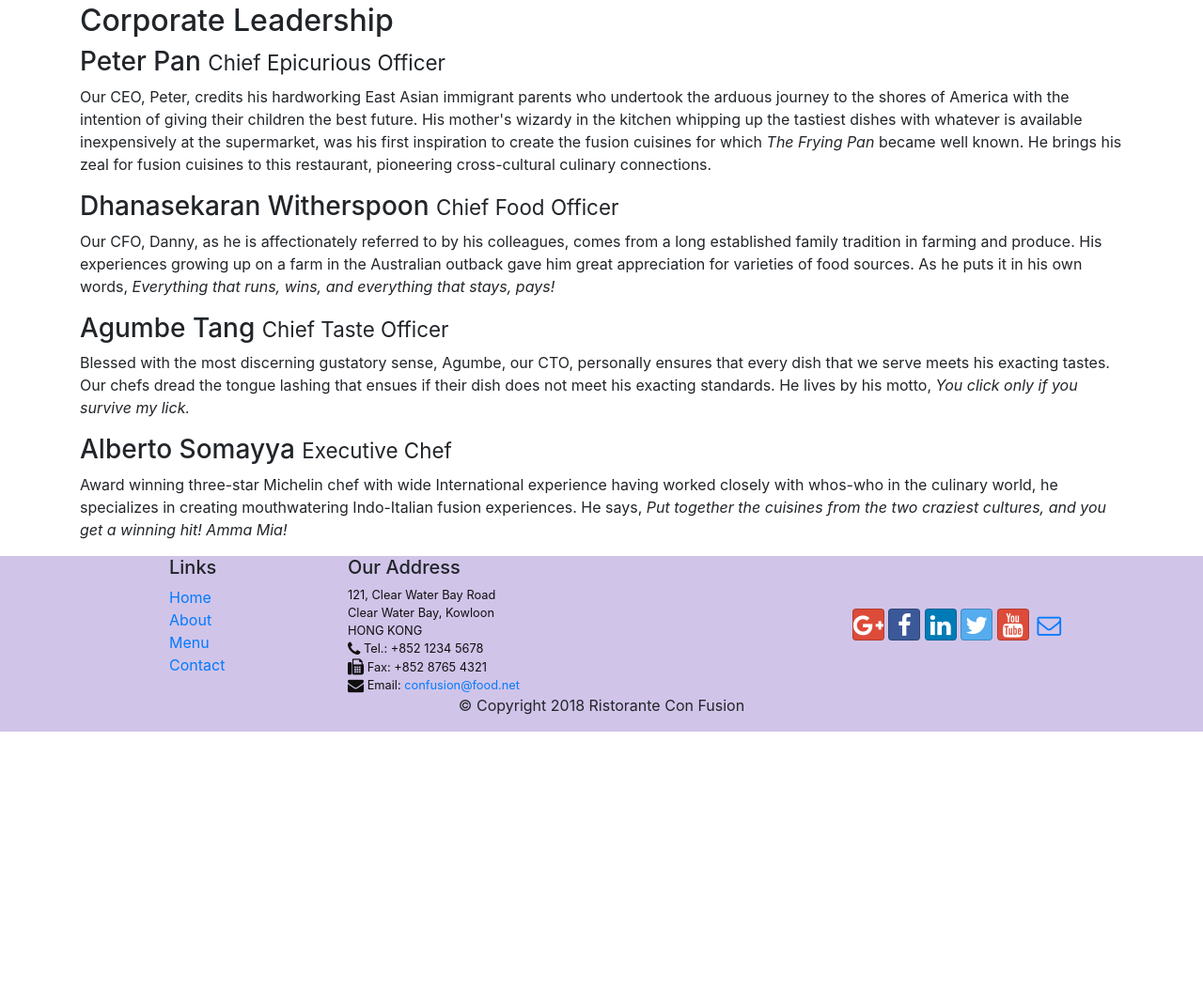
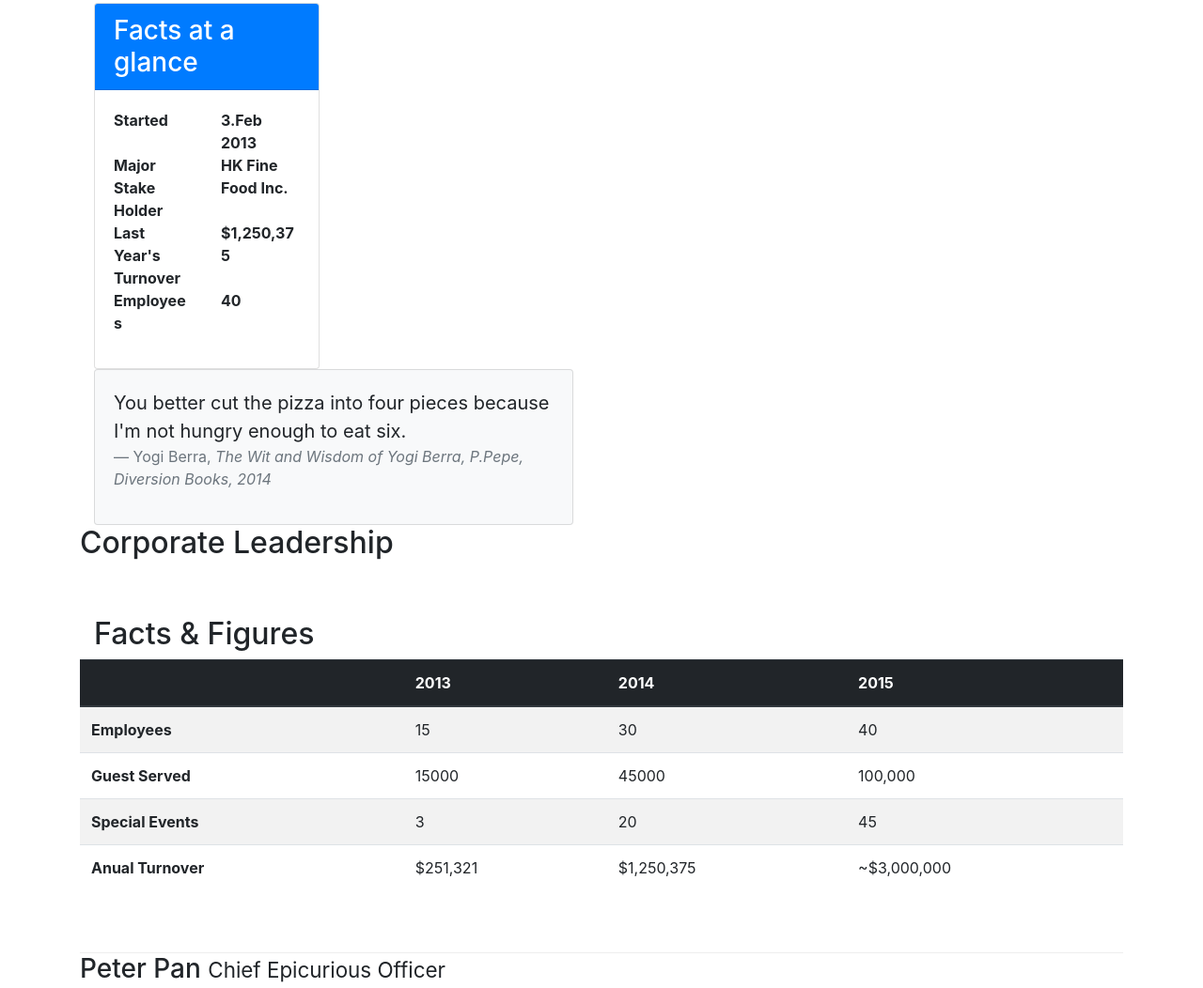
Before and after one commit to Longlhse161497/Assignment_1, a website: page aboutus.html in a window 1280 px wide. Shown: the part 706-1758 px from the top of the page at 94% size. Before the commit the page ends 1485 px from the top, so only its background shows below. Drawn offline with nearby package versions, Linux system fonts and the light colour scheme.

Commit message:
Tables an Cards

```diff
--- a/aboutus.html
+++ b/aboutus.html
@@ -25,10 +25,10 @@
             <a class="navbar-brand" href="index.html">Ristorante Con Fusion</a>
             <div class="collapse navbar-collapse" id="Navbar">
                 <ul class="navbar-nav mr-auto">
-                    <li class="nav-item"><a class="nav-link" href="index.html">Home</a></li>
-                    <li class="nav-item active"><a class="nav-link" href="aboutus.html">About</a></li>
-                    <li class="nav-item"><a class="nav-link" href="#">Menu</a></li>
-                    <li class="nav-item"><a class="nav-link" href="contactus.html">Contact</a></li>
+                    <li class="nav-item"><a class="nav-link" href="index.html"><span class="fa fa-home fa-lg"></span> Home</a></li>
+                    <li class="nav-item active"><a class="nav-link" href="aboutus.html"><span class="fa fa-info fa-lg"></span> About</a></li>
+                    <li class="nav-item"><a class="nav-link" href="#"><span class="fa fa-list fa-lg"></span> Menu</a></li>
+                    <li class="nav-item"><a class="nav-link" href="contactus.html"><span class="fa fa-address-card fa-lg"></span> Contact</a></li>
                 </ul>
             </div>
         </div>
@@ -64,6 +64,33 @@
                 <h2>Our History</h2>
                 <p>Started in 2010, Ristorante con Fusion quickly established itself as a culinary icon par excellence in Hong Kong. With its unique brand of world fusion cuisine that can be found nowhere else, it enjoys patronage from the A-list clientele in Hong Kong.  Featuring four of the best three-star Michelin chefs in the world, you never know what will arrive on your plate the next time you visit us.</p>
                 <p>The restaurant traces its humble beginnings to <em>The Frying Pan</em>, a successful chain started by our CEO, Mr. Peter Pan, that featured for the first time the world's best cuisines in a pan.</p>
+                <div class="col-12 col-sm-6">
+                    <div class="card">
+                        <h3 class="card-header bg-primary text-white">Facts at a glance</h3>
+                        <div class="card-body">
+                            <dl class="row">
+                                <dt class="col-6">Started</dt>
+                                <dt class="col-6">3.Feb 2013</dt>
+                                <dt class="col-6">Major Stake Holder</dt>
+                                <dt class="col-6">HK Fine Food Inc.</dt>
+                                <dt class="col-6">Last Year's Turnover</dt>
+                                <dt class="col-6">$1,250,375</dt>
+                                <dt class="col-6">Employees</dt>
+                                <dt class="col-6">40</dt>
+                            </dl>
+                        </div>
+                    </div>
+                </div>
+                <div class="col-12">
+                    <div class="card card-body bg-light">
+                        <blockquote class="blockquote">
+                            <p class="mb-0">You better cut the pizza into four pieces because I'm not hungry enough to eat six.</p>
+                            <footer class="blockquote-footer">Yogi Berra,
+                                <cite title="Source Title">The Wit and Wisdom of Yogi Berra, P.Pepe, Diversion Books, 2014</cite>
+                            </footer>
+                        </blockquote>
+                    </div>
+                </div>
             </div>
             <div>
             </div>
@@ -72,6 +99,51 @@
         <div class="row">
             <div class="col col-sm">
                 <h2>Corporate Leadership</h2>
+                <div class="row row-content">
+                    <div class="col-12 col-sm-9">
+                        <h2>Facts &amp; Figures</h2>
+                    </div>
+                    <div class="col-12 col-sm-3">
+                    </div>
+                    <div class="table-responsive">
+                        <table class="table table-striped table-hover">
+                            <thead class="thead-dark">
+                                <tr>
+                                    <th>&nbsp;</th>
+                                    <th>2013</th>
+                                    <th>2014</th>
+                                    <th>2015</th>
+                                </tr>
+                            </thead>
+                            <tbody>
+                                <tr>
+                                    <th>Employees</th>
+                                    <td>15</td>
+                                    <td>30</td>
+                                    <td>40</td>
+                                </tr>
+                                <tr>
+                                    <th>Guest Served</th>
+                                    <td>15000</td>
+                                    <td>45000</td>
+                                    <td>100,000</td>
+                                </tr>
+                                <tr>
+                                    <th>Special Events</th>
+                                    <td>3</td>
+                                    <td>20</td>
+                                    <td>45</td>
+                                </tr>
+                                <tr>
+                                    <th>Anual Turnover</th>
+                                    <td>$251,321</td>
+                                    <td>$1,250,375</td>
+                                    <td>~$3,000,000</td>
+                                </tr>
+                            </tbody>
+                        </table>
+                    </div>
+                </div>
                 <h3>Peter Pan <small>Chief Epicurious Officer</small></h3>
                 <p class="d-none d-sm-block">Our CEO, Peter, credits his hardworking East Asian immigrant parents who undertook the arduous journey to the shores of America with the intention of giving their children the best future. His mother's wizardy in the kitchen whipping up the tastiest dishes with whatever is available inexpensively at the supermarket, was his first inspiration to create the fusion cuisines for which <em>The Frying Pan</em> became well known. He brings his zeal for fusion cuisines to this restaurant, pioneering cross-cultural culinary connections.</p>
                 <h3>Dhanasekaran Witherspoon <small>Chief Food Officer</small></h3>
```
Also changed, not shown: demoNavBar.html (+28 -0 lines), index.html (+19 -7 lines).
